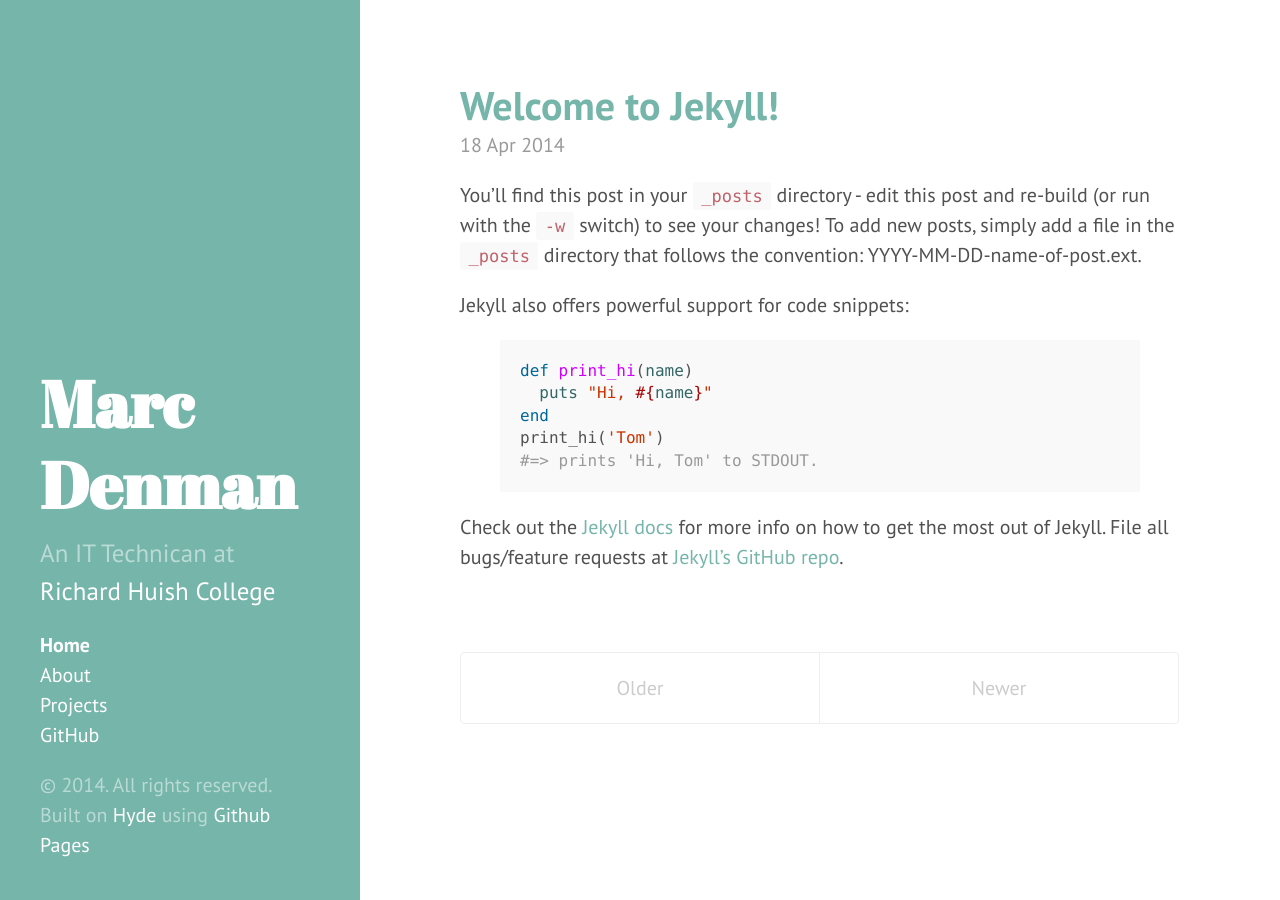
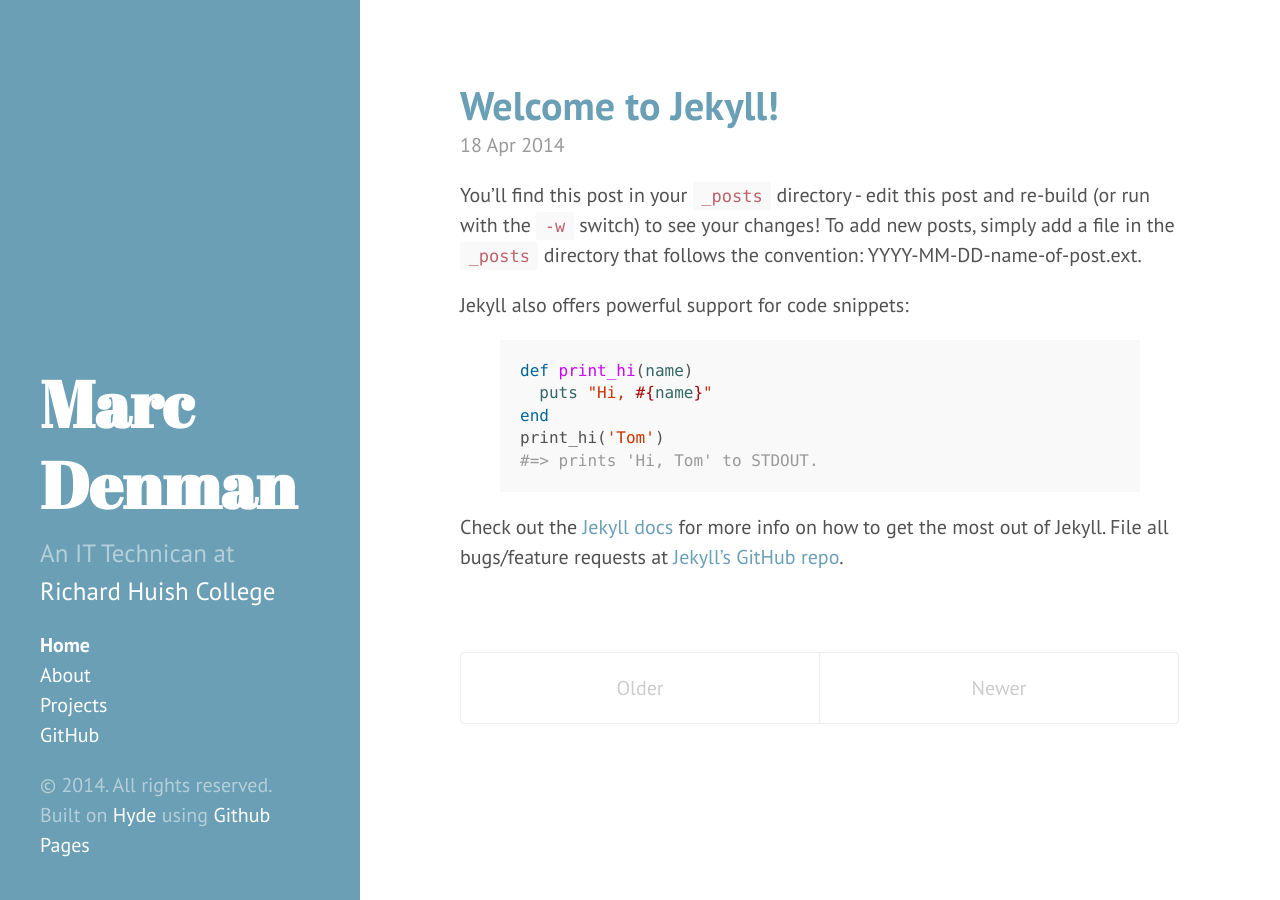
Before and after one commit to MarcDenman/marcdenman.github.io, a Jekyll site: the page built from index.html, in a window 1280 px wide. Built offline with Jekyll 4.4.1, drawn with Linux system fonts in a browser that asks for light colours; Markdown is read by kramdown in place of the engine named in the settings; the list of posts is cut into pages by our own code.

Commit message:
Updated project page and fiddled with the bloody colour again.

```diff
--- a/_layouts/default.html
+++ b/_layouts/default.html
@@ -3,7 +3,7 @@
 
   {% include head.html %}
 
-  <body class="theme-base-0c">
+  <body class="theme-base-0d">
 
     {% include sidebar.html %}
 
```
Also changed, not shown: projects.md (+4 -0 lines).
